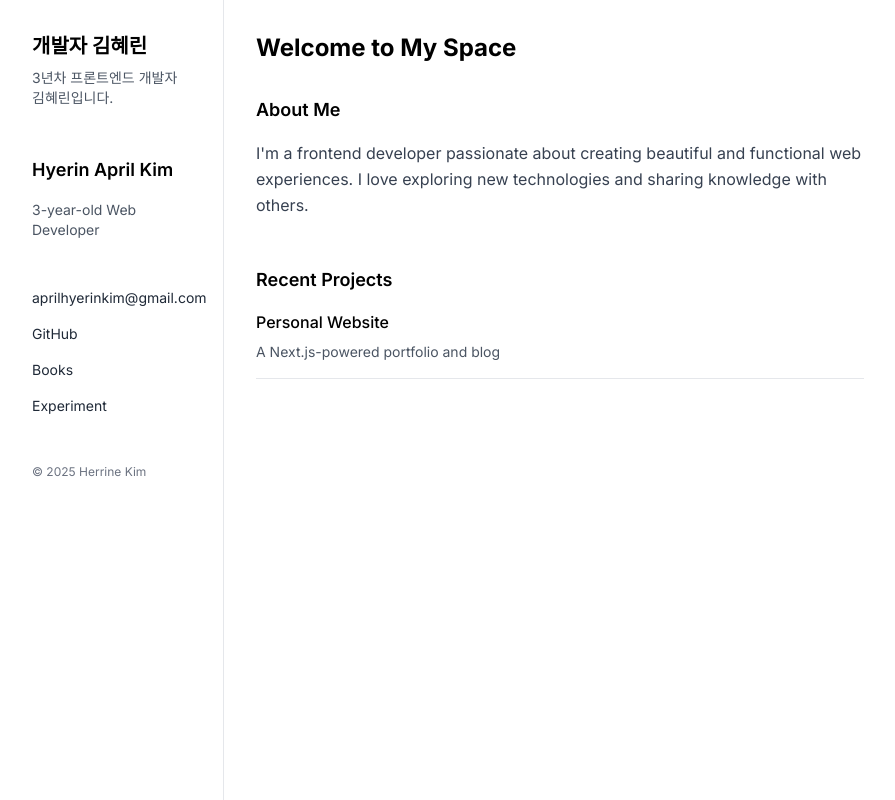
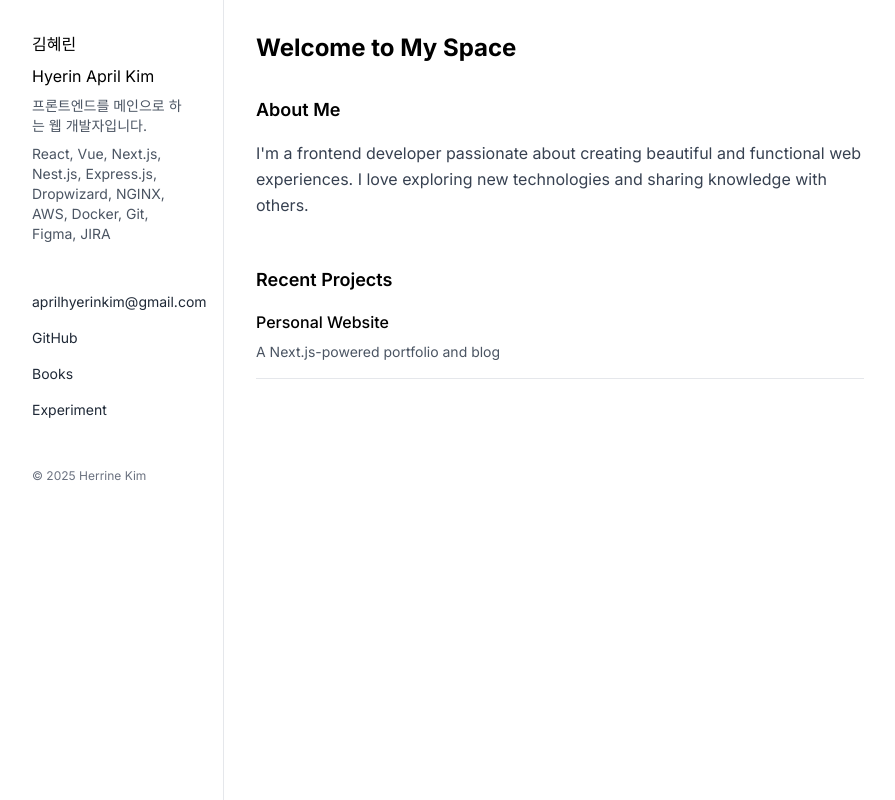
Before and after one commit to HerrineKim/homepage, a Next.js app: page / in a window 1280 px wide. Shown: the whole page, without its empty margins (128-1023 px from the left). Built offline with nearby package versions, Linux system fonts and the light colour scheme.

Commit message:
FIX: CSS

```diff
--- a/src/app/layout.tsx
+++ b/src/app/layout.tsx
@@ -11,17 +11,16 @@ export default function RootLayout({
     <div className='w-full p-8 border-b md:w-56 md:border-r md:border-b-0'>
       <div className='mb-8 md:mb-12'>
         <Link href='/'>
-          <h1 className='mb-2 text-xl font-bold'>개발자 김혜린</h1>
+          <h1 className='mb-2'>김혜린</h1>
+          <h2 className='mb-2'>Hyerin April Kim</h2>
         </Link>
-        <p className='text-sm text-gray-600'>
-          3년차 프론트엔드 개발자 김혜린입니다.
+        <p className='mb-2 text-sm text-gray-600'>
+          프론트엔드를 메인으로 하는 웹 개발자입니다.
         </p>
-      </div>
-
-      {/* Profile Section */}
-      <div className='mb-8 md:mb-12'>
-        <h2 className='mb-4 text-lg font-semibold'>Hyerin April Kim</h2>
-        <p className='text-sm text-gray-600'>3-year-old Web Developer</p>
+        <p className='mb-2 text-sm text-gray-600'>
+          React, Vue, Next.js, Nest.js, Express.js, Dropwizard, NGINX, AWS,
+          Docker, Git, Figma, JIRA
+        </p>
       </div>
 
       {/* Information */}
```
